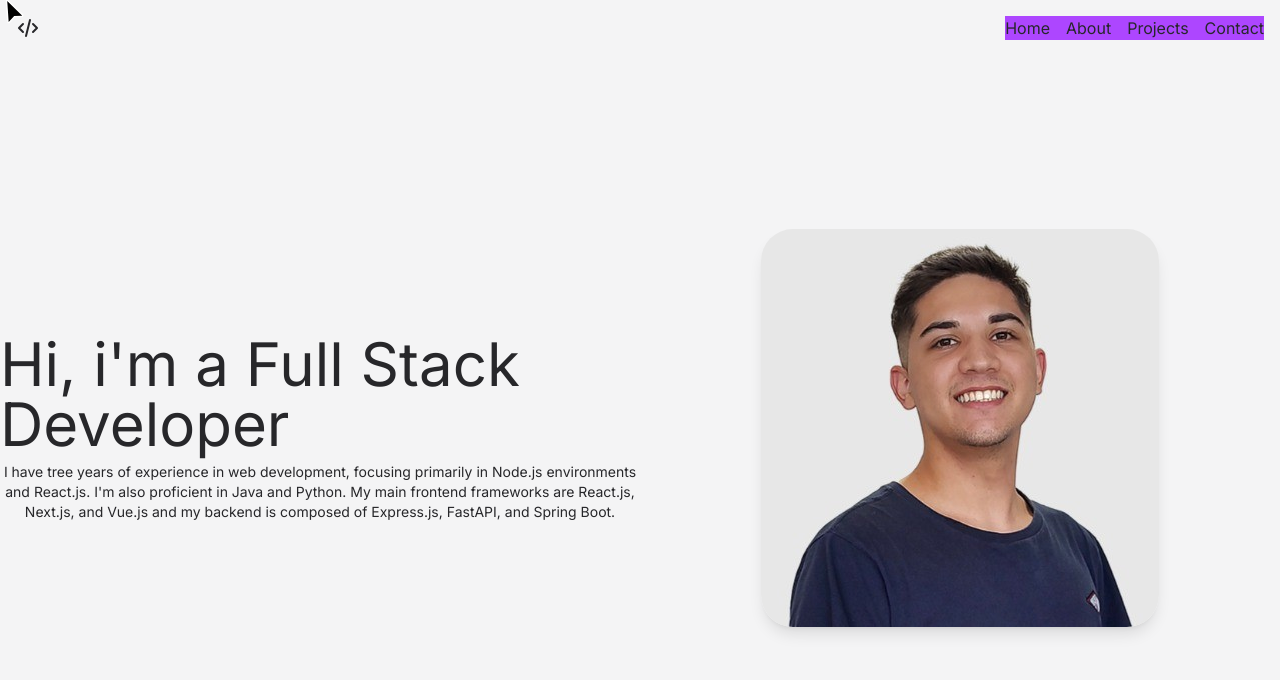
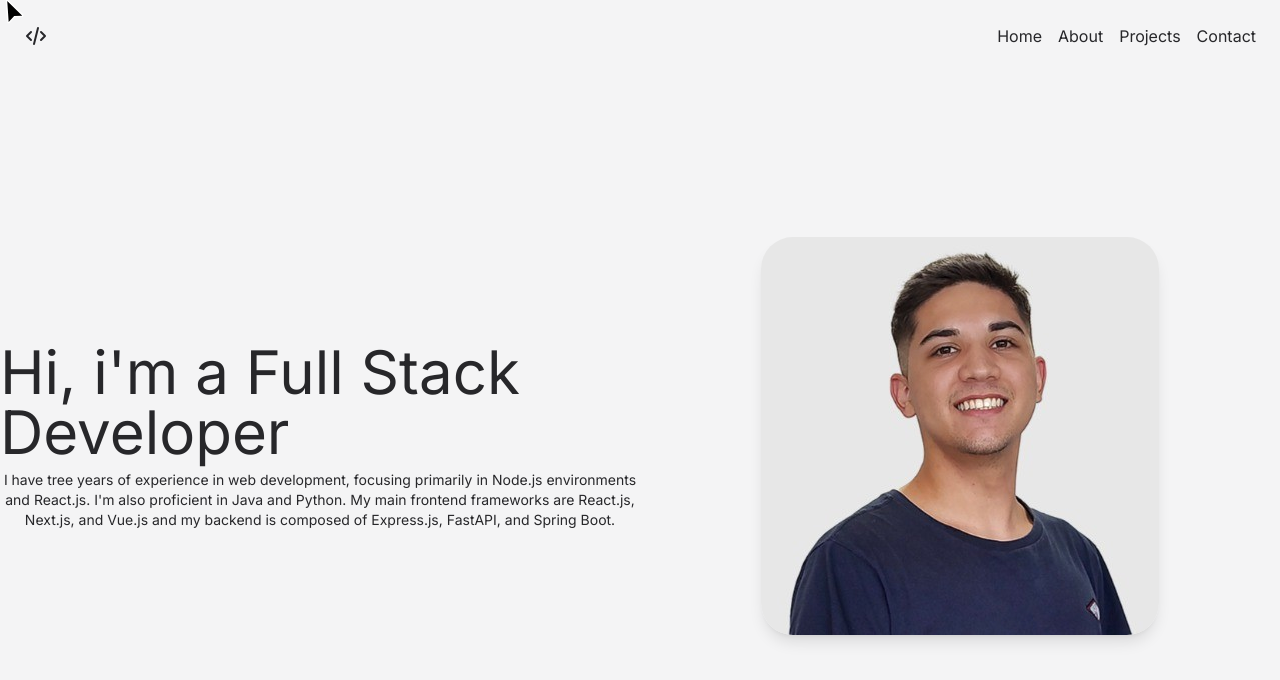
Before and after one commit to ElcioMFernandes/ElcioMFernandes, a React (Vite) app: page / in a window 1280 px wide. Shown: the top 680 px of the page. Built offline with nearby package versions, Linux system fonts and the light colour scheme.

Commit message:
feat: Improved styling for small devices and addition of the "noopener noreferrer" rule, which prevents link source information from being shared with the target site.

```diff
--- a/src/components/Nav.tsx
+++ b/src/components/Nav.tsx
@@ -2,15 +2,16 @@ import { TbCode } from "react-icons/tb";
 
 export const Nav = () => {
   return (
-    <nav className="w-full flex flex-row items-center justify-between flex-shrink-0 p-4 select-none">
+    <nav className="w-full flex flex-row items-center justify-between flex-shrink-0 select-none p-6">
       <a
+        rel="noopener noreferrer"
         href="https://github.com/ElcioMFernandes/ElcioMFernandes"
         target="_blank"
         className="cursor-none"
       >
         <TbCode className="w-6 h-6" />
       </a>
-      <ul className="flex flex-row items-center justify-between gap-4 bg-red-500 sm:bg-blue-500 md:bg-green-500 lg:bg-yellow-500 xl:bg-purple-500 2xl:bg-teal-500">
+      <ul className="hidden sm:flex flex-row items-center justify-between gap-4">
         <li>
           <a href="#home" className="cursor-none">
             Home
```
